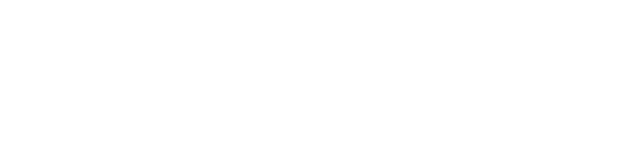
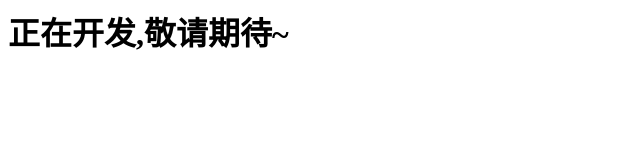
Before and after one commit to wyq88/wyq88, a plain HTML site: page index.html in a window 1280 px wide. Shown: the whole page, without its empty margins (0-640 px from the left). Drawn offline with Linux system fonts and the light colour scheme.

Commit message:
Update index.html

```diff
--- a/index.html
+++ b/index.html
@@ -1 +1,2 @@
-<title>正在开发,敬请期待~</title>
+<title>更多</title>
+<h1>正在开发,敬请期待~</h1>
```
